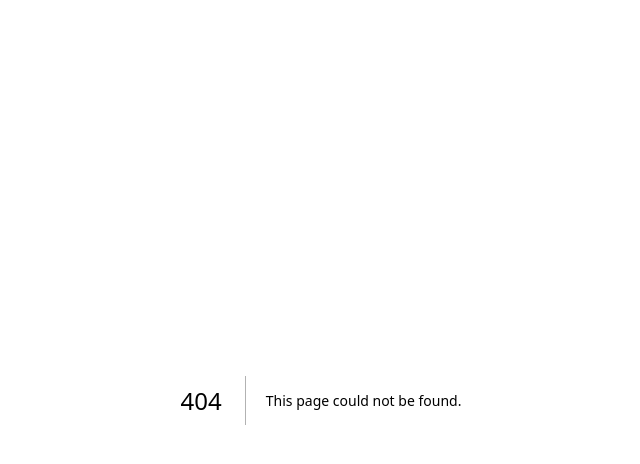
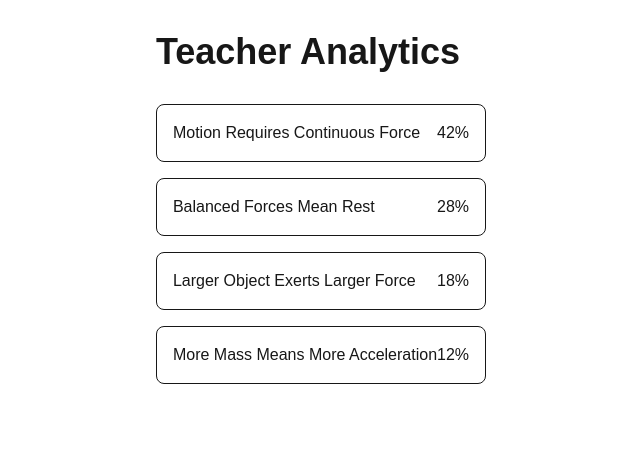
Before and after one commit to Omkarkele2006/SciSleuth, a Next.js app in the folder frontend/: page /teacher in a window 1280 px wide. Before the commit this address had no page. Shown: the top 464 px of the page, without its empty margins (319-959 px from the left). Built offline with nearby package versions, Linux system fonts and the light colour scheme.

Commit message:
feat: add teacher analytics dashboard

```diff
--- /dev/null
+++ b/frontend/src/app/teacher/page.tsx
@@ -0,0 +1,52 @@
+export default function TeacherPage() {
+  const analytics = [
+    {
+      name:
+        "Motion Requires Continuous Force",
+      count: 42,
+    },
+
+    {
+      name:
+        "Balanced Forces Mean Rest",
+      count: 28,
+    },
+
+    {
+      name:
+        "Larger Object Exerts Larger Force",
+      count: 18,
+    },
+
+    {
+      name:
+        "More Mass Means More Acceleration",
+      count: 12,
+    },
+  ];
+
+  return (
+    <main className="min-h-screen p-8 max-w-4xl mx-auto">
+      <h1 className="text-4xl font-bold mb-8">
+        Teacher Analytics
+      </h1>
+
+      <div className="space-y-4">
+        {analytics.map((item) => (
+          <div
+            key={item.name}
+            className="border rounded-lg p-4"
+          >
+            <div className="flex justify-between">
+              <span>{item.name}</span>
+
+              <span>
+                {item.count}%
+              </span>
+            </div>
+          </div>
+        ))}
+      </div>
+    </main>
+  );
+}
--- a/frontend/src/components/GraphCanvas.tsx
+++ b/frontend/src/components/GraphCanvas.tsx
@@ -78,7 +78,7 @@ export default function GraphCanvas({
             <circle
               cx={position.x}
               cy={position.y}
-              r={40}
+              r={45}
               fill={
                 isBroken
                   ? "#ef4444"
@@ -88,11 +88,11 @@ export default function GraphCanvas({
 
             <text
               x={position.x}
-              y={position.y}
+              y={position.y + 65}
               textAnchor="middle"
               dominantBaseline="middle"
               fill="white"
-              fontSize="10"
+              fontSize="15"
             >
               {node.label}
             </text>
```
